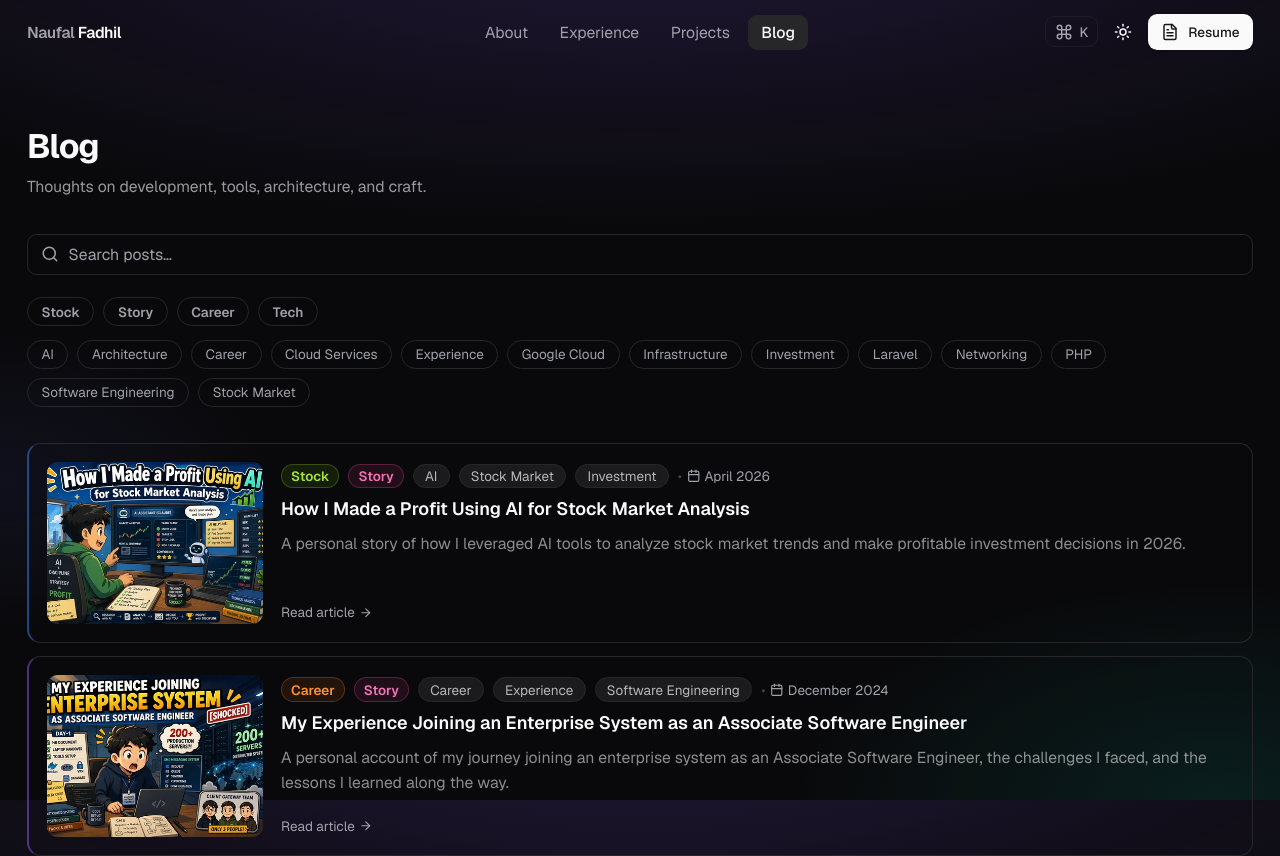
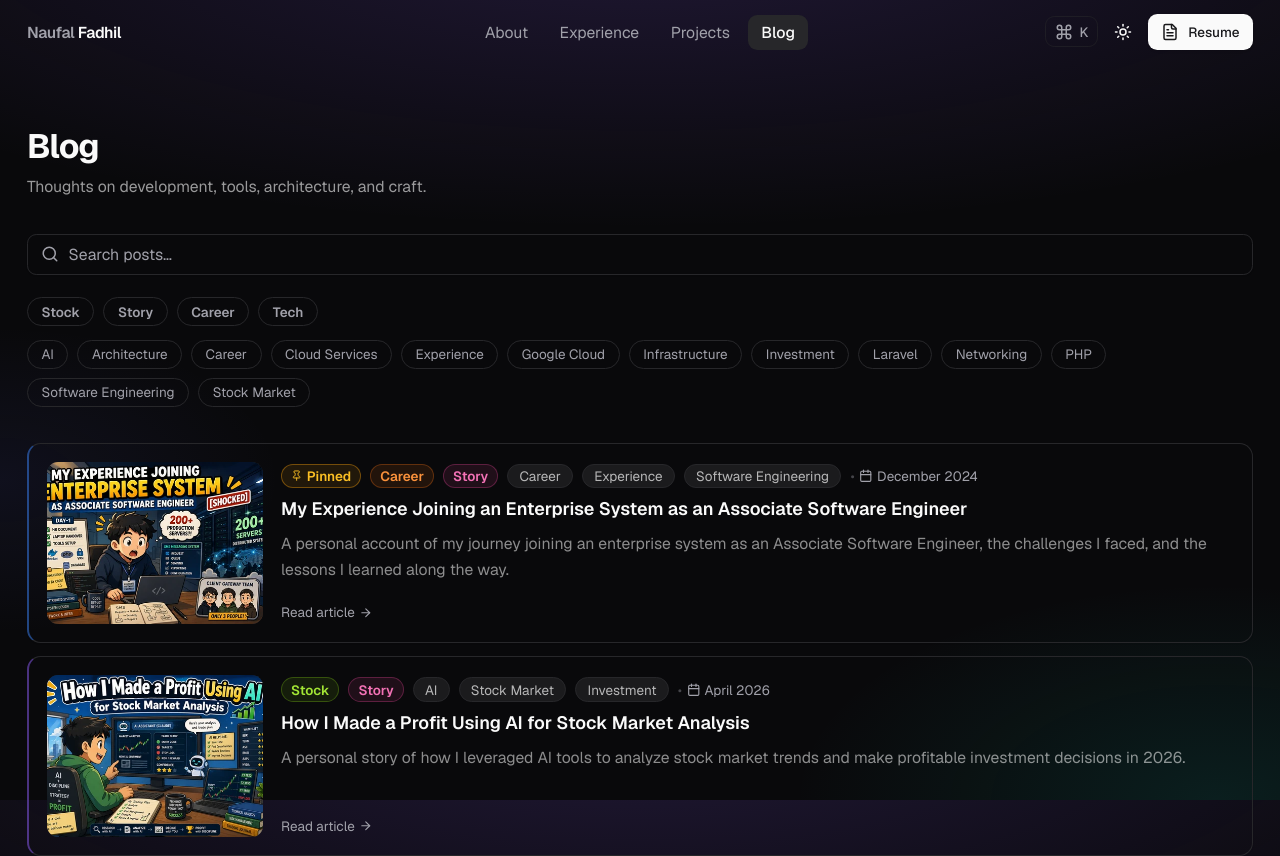
Before and after one commit to NaufalFadhil/v2.naufalfadhil.my.id, a Next.js app: page /blog in a window 1280 px wide. Shown: the top 856 px of the page. Built offline with nearby package versions, Linux system fonts and the light colour scheme.

Commit message:
feat(blog): add pinned and featured post indicators and update sorting logic

```diff
--- a/src/app/blog/page.tsx
+++ b/src/app/blog/page.tsx
@@ -3,7 +3,7 @@
 import { useState, useMemo } from "react";
 import Link from "next/link";
 import Image from "next/image";
-import { Search, Calendar, ArrowRight } from "lucide-react";
+import { Search, Calendar, ArrowRight, Pin, Star } from "lucide-react";
 import { publishedPosts, categoryStyle, type BlogCategory } from "@/data/blog";
 import { OptimizedImage } from "@/components/shared/optimized-image";
 
@@ -32,7 +32,7 @@ export default function BlogPage() {
 
   const filtered = useMemo(() => {
     setVisibleCount(PAGE_SIZE);
-    return publishedPosts.filter((p) => {
+    const result = publishedPosts.filter((p) => {
       const matchesSearch =
         !search ||
         p.title.toLowerCase().includes(search.toLowerCase()) ||
@@ -40,6 +40,11 @@ export default function BlogPage() {
       const matchesTag = !activeTag || p.tags.includes(activeTag);
       const matchesCategory = !activeCategory || p.categories.includes(activeCategory);
       return matchesSearch && matchesTag && matchesCategory;
+    });
+    return result.sort((a, b) => {
+      const aScore = a.pinned ? 2 : a.featured ? 1 : 0;
+      const bScore = b.pinned ? 2 : b.featured ? 1 : 0;
+      return bScore - aScore;
     });
   }, [search, activeTag, activeCategory]);
 
@@ -129,6 +134,18 @@ export default function BlogPage() {
                 <div className="flex-1 min-w-0 flex flex-col justify-between py-0.5">
                   <div>
                     <div className="flex flex-wrap items-center gap-2 mb-2">
+                      {post.pinned && (
+                        <span className="inline-flex items-center gap-1 rounded-full border border-amber-500/40 bg-amber-500/10 px-2 py-0.5 text-xs font-semibold text-amber-600 dark:text-amber-400">
+                          <Pin className="h-2.5 w-2.5" />
+                          Pinned
+                        </span>
+                      )}
+                      {post.featured && !post.pinned && (
+                        <span className="inline-flex items-center gap-1 rounded-full border border-yellow-500/40 bg-yellow-500/10 px-2 py-0.5 text-xs font-semibold text-yellow-600 dark:text-yellow-400">
+                          <Star className="h-2.5 w-2.5" />
+                          Featured
+                        </span>
+                      )}
                       {post.categories.map((cat) => (
                         <span key={cat} className={`inline-flex items-center rounded-full border px-2 py-0.5 text-xs font-semibold ${categoryStyle[cat].className}`}>
                           {categoryStyle[cat].label}
--- a/src/components/sections/blog-preview.tsx
+++ b/src/components/sections/blog-preview.tsx
@@ -2,7 +2,7 @@
 
 import Link from "next/link";
 import Image from "next/image";
-import { ArrowRight, Calendar } from "lucide-react";
+import { ArrowRight, Calendar, Pin, Star } from "lucide-react";
 import { motion } from "framer-motion";
 import { latestPosts, categoryStyle } from "@/data/blog";
 import { OptimizedImage } from "@/components/shared/optimized-image";
@@ -69,6 +69,18 @@ export function BlogPreview() {
               <div className="flex-1 min-w-0 flex flex-col justify-between py-0.5">
                 <div>
                   <div className="flex flex-wrap items-center gap-2 mb-2">
+                    {post.pinned && (
+                      <span className="inline-flex items-center gap-1 rounded-full border border-amber-500/40 bg-amber-500/10 px-2 py-0.5 text-xs font-semibold text-amber-600 dark:text-amber-400">
+                        <Pin className="h-2.5 w-2.5" />
+                        Pinned
+                      </span>
+                    )}
+                    {post.featured && !post.pinned && (
+                      <span className="inline-flex items-center gap-1 rounded-full border border-yellow-500/40 bg-yellow-500/10 px-2 py-0.5 text-xs font-semibold text-yellow-600 dark:text-yellow-400">
+                        <Star className="h-2.5 w-2.5" />
+                        Featured
+                      </span>
+                    )}
                     {post.categories.map((cat) => (
                       <span key={cat} className={`inline-flex items-center rounded-full border px-2 py-0.5 text-xs font-semibold ${categoryStyle[cat].className}`}>
                         {categoryStyle[cat].label}
--- a/src/data/blog.ts
+++ b/src/data/blog.ts
@@ -22,6 +22,8 @@ export type BlogPost = {
   categories: BlogCategory[];
   tags: string[];
   published: boolean;
+  featured?: boolean;
+  pinned?: boolean;
 };
 
 export const categoryStyle: Record<BlogCategory, { label: string; className: string }> = {
@@ -139,10 +141,21 @@ export const blogPosts: BlogPost[] = [
     categories: ["Career", "Story"],
     tags: ["Career", "Experience", "Software Engineering"],
     published: true,
+    featured: true,
+    pinned: true,
   },
 ];
 
 export const publishedPosts = blogPosts
   .filter((p) => p.published)
   .sort((a, b) => new Date(b.date).getTime() - new Date(a.date).getTime());
-export const latestPosts = publishedPosts.slice(0, 3);
+
+export const pinnedPosts = publishedPosts.filter((p) => p.pinned);
+export const featuredPosts = publishedPosts.filter((p) => p.featured);
+
+const previewCandidates = [
+  ...publishedPosts.filter((p) => p.pinned),
+  ...publishedPosts.filter((p) => p.featured && !p.pinned),
+  ...publishedPosts.filter((p) => !p.pinned && !p.featured),
+];
+export const latestPosts = Array.from(new Map(previewCandidates.map((p) => [p.id, p])).values()).slice(0, 3);
```
